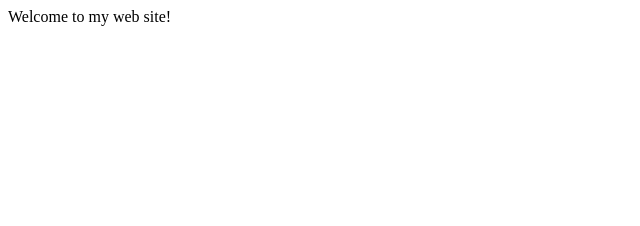
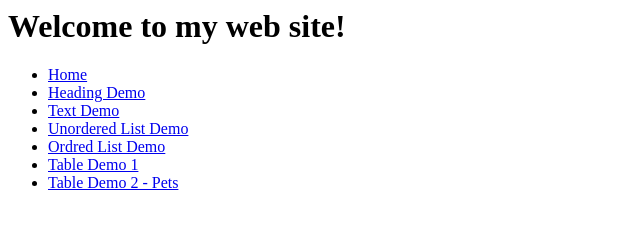
Before and after one commit to VedranaGATech/VedranaGATech.github.io, a plain HTML site: page index.html in a window 1280 px wide. Shown: the whole page, without its empty margins (0-640 px from the left). Drawn offline with Linux system fonts and the light colour scheme.

Commit message:
linking the pages update

```diff
--- a/index.html
+++ b/index.html
@@ -6,7 +6,18 @@
   </head>
 
   <body>
-    <p>Welcome to my web site!</p>
+    <h1>Welcome to my web site!</h1>
+    <nav>
+      <ul>
+        <li><a href="index.html">Home</a></li>
+        <li><a href="headings.html">Heading Demo</a></li>
+        <li><a href="textdemo.html">Text Demo</a></li>
+        <li><a href="unorderedlist.html">Unordered List Demo</a></li>
+        <li><a href="numberlist.html">Ordred List Demo</a></li>
+        <li><a href="tables.html">Table Demo 1</a></li>
+        <li><a href="tables2.html">Table Demo 2 - Pets</a></li>
+      </ul>
+    </nav>
   </body>
 
 </html>
```
